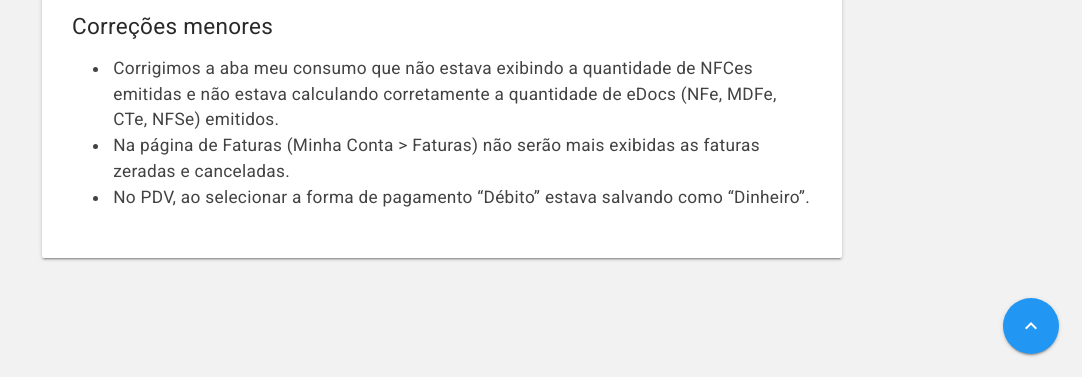
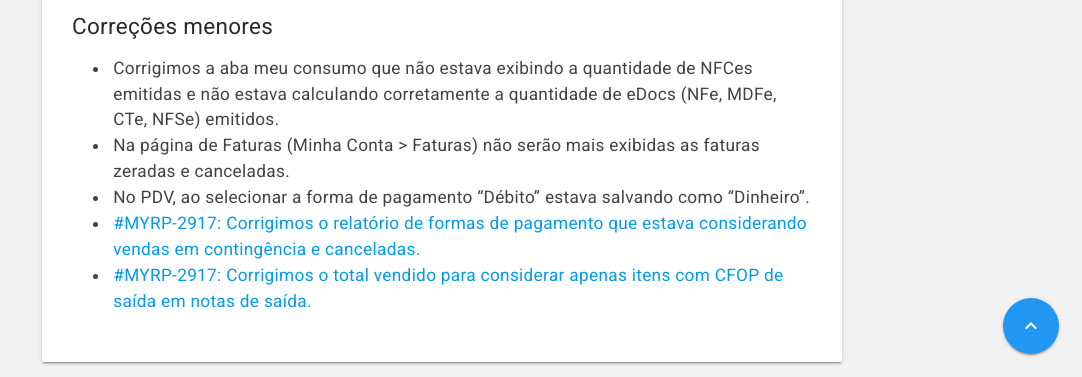
Before and after one commit to myrp-maicon/changelog-myrp, a Jekyll site: the page built from docs/docs/18.08.01.md, in a window 1280 px wide and 900 px high, scrolled down 1286 px, cut to the strip 523-900 px from the top of the window. Shown: the whole strip, without its empty margins (198-1280 px from the left). Built offline with Jekyll 4.4.1, drawn with Linux system fonts in a browser that asks for light colours; nearby versions of some CDN libraries; our own code applies the rules of GitHub Pages for plain Markdown files; the repository's description, which GitHub fills in, is left out.

Commit message:
JC:MYRP-2917: changelog

```diff
--- a/docs/docs/18.08.01.md
+++ b/docs/docs/18.08.01.md
@@ -27,3 +27,5 @@ Alguns clientes solicitaram que ao cadastrar/editar uma ordem de produção foss
 * Corrigimos a aba meu consumo que não estava exibindo a quantidade de NFCes emitidas e não estava calculando corretamente a quantidade de eDocs (NFe, MDFe, CTe, NFSe) emitidos.
 * Na página de Faturas (Minha Conta > Faturas) não serão mais exibidas as faturas zeradas e canceladas.
 * No PDV, ao selecionar a forma de pagamento "Débito" estava salvando como "Dinheiro".
+* [#MYRP-2917: Corrigimos o relatório de formas de pagamento que estava considerando vendas em contingência e canceladas.](https://devmyrp.atlassian.net/browse/MYRP-2917)
+* [#MYRP-2917: Corrigimos o total vendido para considerar apenas itens com CFOP de saída em notas de saída.](https://devmyrp.atlassian.net/browse/MYRP-2917)
```
